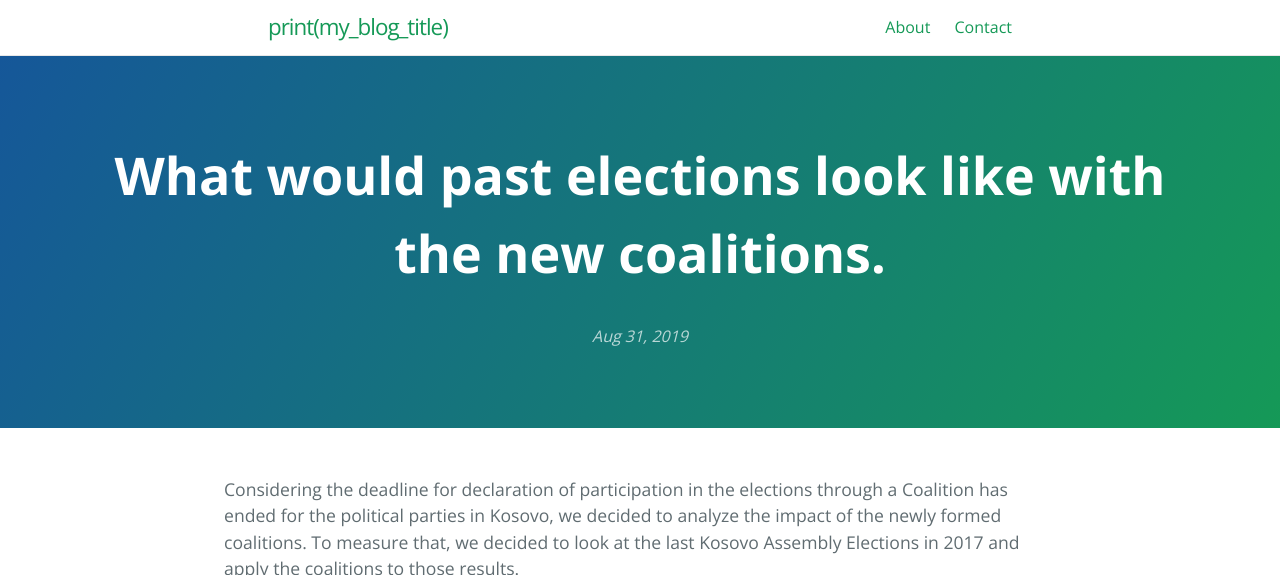
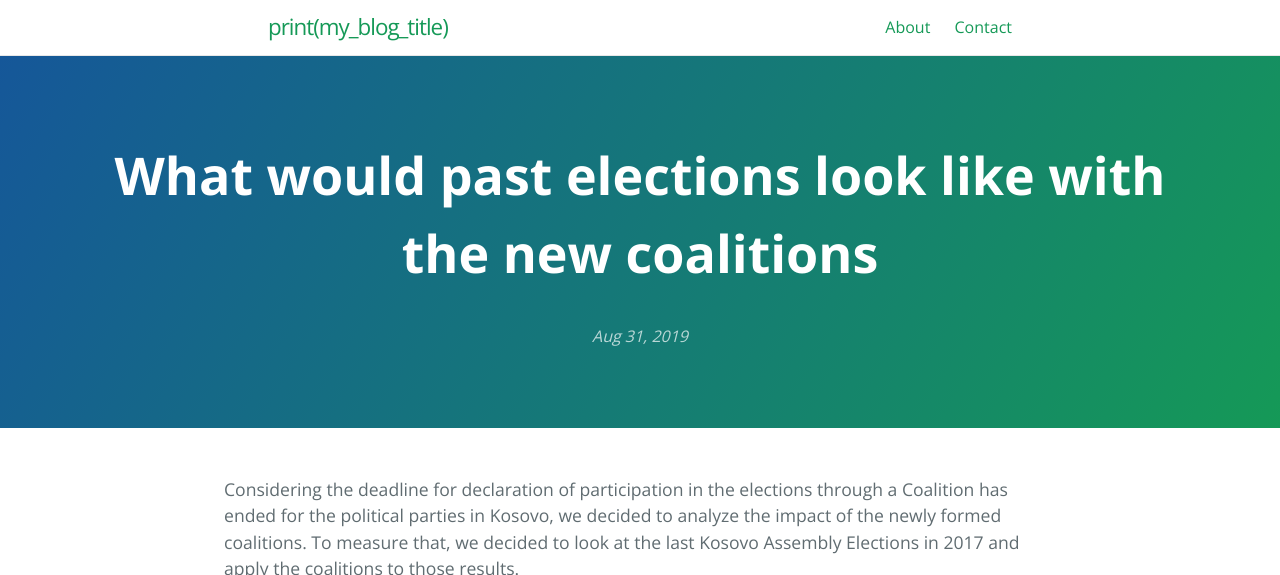
Before and after one commit to gentrexha/gentrexha.github.io, a Jekyll site: the page built from _posts/2019-08-31-kosovo-coalitions-infographic.markdown, in a window 1280 px wide and 900 px high, cut to the strip 0-575 px from the top of the window. Built offline with Jekyll 4.4.1, drawn with Linux system fonts in a browser that asks for light colours.

```diff
--- a/_posts/2019-08-31-kosovo-coalitions-infographic.markdown
+++ b/_posts/2019-08-31-kosovo-coalitions-infographic.markdown
@@ -1,6 +1,6 @@
 ---
 layout: post
-title:  "What would past elections look like with the new coalitions."
+title:  "What would past elections look like with the new coalitions"
 date:   2019-09-01 00:00:00 +0100
 categories: votes elections coalitions visualization rprogramming kosovo
 ---
```
Also changed, not shown: _posts/2019-09-04-innovation-per-municipality-kosovo.markdown (added, +21 -0 lines), assets/images/posts/innovation-per-municipality-infographic.png (added).
